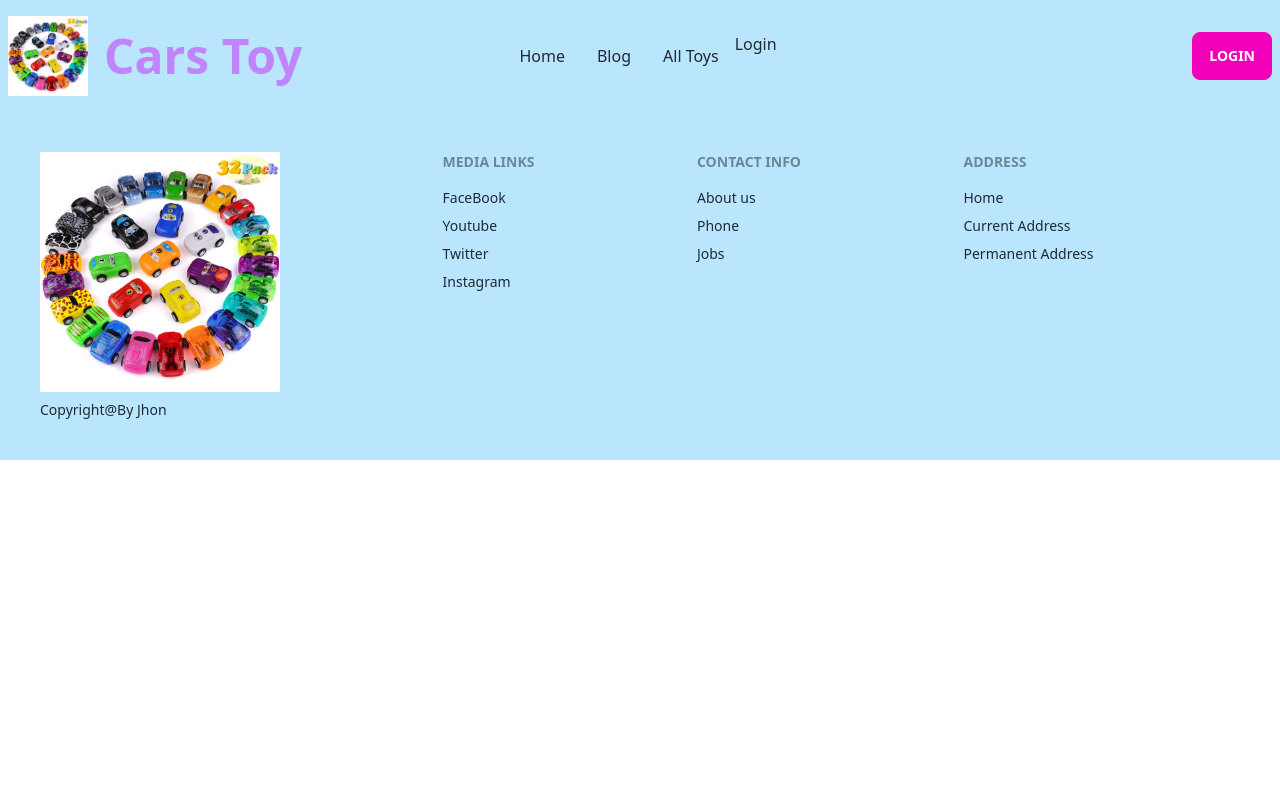
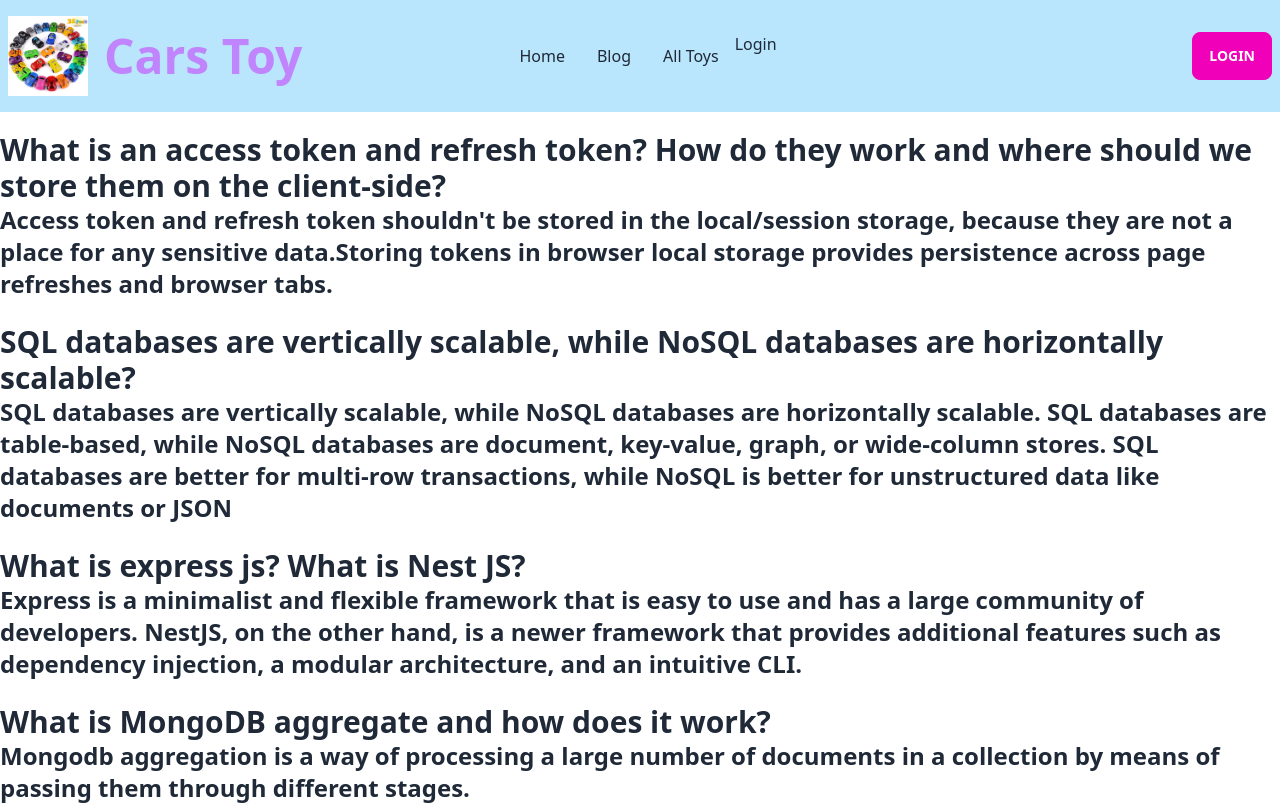
Before and after one commit to RifatHossain41/Toy-Marketpalce, a React (Vite) app: page /blog in a window 1280 px wide. Shown: the top 805 px of the page. Built offline with nearby package versions, Linux system fonts and the light colour scheme; no server answers.

Commit message:
Added About Section

```diff
--- a/package.json
+++ b/package.json
@@ -20,6 +20,7 @@
     "react-dom": "^18.2.0",
     "react-fast-marquee": "^1.5.2",
     "react-hook-form": "^7.43.9",
+    "react-icons": "^4.8.0",
     "react-router-dom": "^6.11.2",
     "react-tabs": "^6.0.1",
     "sort-by": "^1.2.0",
--- /dev/null
+++ b/src/Pages/About/About.jsx
@@ -0,0 +1,41 @@
+import { FaCalendar } from "react-icons/fa";
+import { FaPhone } from "react-icons/fa";
+import { FaHome } from "react-icons/fa";
+
+const About = () => {
+  return (
+    <div>
+      <div className="mt-5 mb-5 w-[1200px] mx-auto rounded-lg bg-black text-white p-12 lg:flex justify-evenly gap-3">
+        <div className="flex items-center gap-4">
+          <div className="text-3xl text-orange-400">
+            <FaCalendar />
+          </div>
+          <div>
+            <p className="text-2xl font-semibold">We are open monday-friday</p>
+            <h3 className="text-3xl font-bold">7.00am - 9.00pm</h3>
+          </div>
+        </div>
+        <div className="flex items-center gap-4">
+          <div className="text-3xl text-orange-400">
+            <FaPhone />
+          </div>
+          <div>
+            <p className="text-2xl font-semibold">Have a question?</p>
+            <h3 className="text-3xl font-bold">+947435753</h3>
+          </div>
+        </div>
+        <div className="flex items-center gap-4">
+          <div className="text-3xl text-orange-400">
+            <FaHome />
+          </div>
+          <div>
+            <p className="text-2xl font-semibold">MarketPlace Address</p>
+            <h3 className="text-3xl font-bold">Liza Street, New York</h3>
+          </div>
+        </div>
+      </div>
+    </div>
+  );
+};
+
+export default About;
--- a/src/Pages/AllToys/AllToys.jsx
+++ b/src/Pages/AllToys/AllToys.jsx
@@ -1,10 +1,10 @@
-import { useContext, useEffect, useState } from "react";
-import { AuthContext } from "../../provider/AuthProvider";
+import { useEffect, useState } from "react";
+
 import ToyCard from "./ToyCard";
 
 
 const AllToys = () => {
-  const { user } = useContext(AuthContext)
+
   const [examples, setExamples] = useState([])
 
 
--- a/src/Pages/Blog/Blog.jsx
+++ b/src/Pages/Blog/Blog.jsx
@@ -2,8 +2,18 @@
 
 const Blog = () => {
   return (
-    <div>
-
+    <div className="mb-5 mt-5">
+      <h4 className="text-3xl font-bold">What is an access token and refresh token? How do they work and where should we store them on the client-side?</h4>
+      <p className="text-2xl font-semibold"> Access token and refresh token shouldn't be stored in the local/session storage, because they are not a place for any sensitive data.Storing tokens in browser local storage provides persistence across page refreshes and browser tabs.</p>
+      <br />
+      <h4 className="text-3xl font-bold">SQL databases are vertically scalable, while NoSQL databases are horizontally scalable?</h4>
+      <p className="text-2xl font-semibold">SQL databases are vertically scalable, while NoSQL databases are horizontally scalable. SQL databases are table-based, while NoSQL databases are document, key-value, graph, or wide-column stores. SQL databases are better for multi-row transactions, while NoSQL is better for unstructured data like documents or JSON</p>
+      <br />
+      <h4 className="text-3xl font-bold">What is express js? What is Nest JS?</h4>
+      <p className="text-2xl font-semibold">Express is a minimalist and flexible framework that is easy to use and has a large community of developers. NestJS, on the other hand, is a newer framework that provides additional features such as dependency injection, a modular architecture, and an intuitive CLI.</p>
+      <br />
+      <h4 className="text-3xl font-bold">What is MongoDB aggregate and how does it work?</h4>
+      <p className="text-2xl font-semibold">Mongodb aggregation is a way of processing a large number of documents in a collection by means of passing them through different stages. </p>
     </div>
   );
 };
--- a/src/Pages/Home/Home.jsx
+++ b/src/Pages/Home/Home.jsx
@@ -1,3 +1,4 @@
+import About from "../About/About";
 import Banner from "../Banner/Banner";
 import Category from "../Category/Category";
 import Gallery from "../Gallery/Gallery";
@@ -9,6 +10,7 @@ const Home = () => {
       <Banner></Banner>
       <Gallery></Gallery>
       <Category></Category>
+      <About></About>
     </div>
   );
 };
--- a/src/Pages/MyToys/UpdedToys.jsx
+++ b/src/Pages/MyToys/UpdedToys.jsx
@@ -1,11 +1,11 @@
-import { useContext } from "react";
+
 import { Link } from "react-router-dom";
 import Swal from "sweetalert2";
-import { AuthContext } from "../../provider/AuthProvider";
+
 
 
 const UpdedToys = ({value}) => {
-  const { user } = useContext(AuthContext)
+
   const { _id, name, quantity, sellerName, category, price, description} = value;
 
   const handleDelete = _id => {
```
Also changed, not shown: src/Routers/Route.jsx (+6 -1 lines), 1 other file (tests, documents, lock files or other folders).
